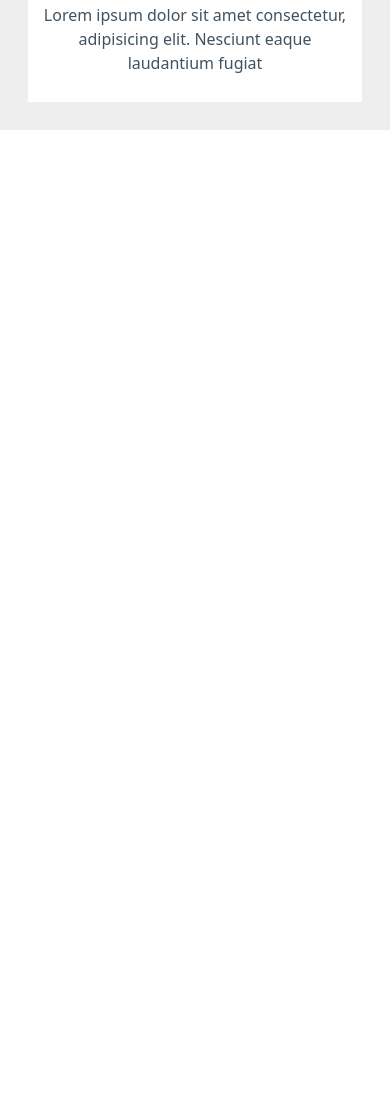
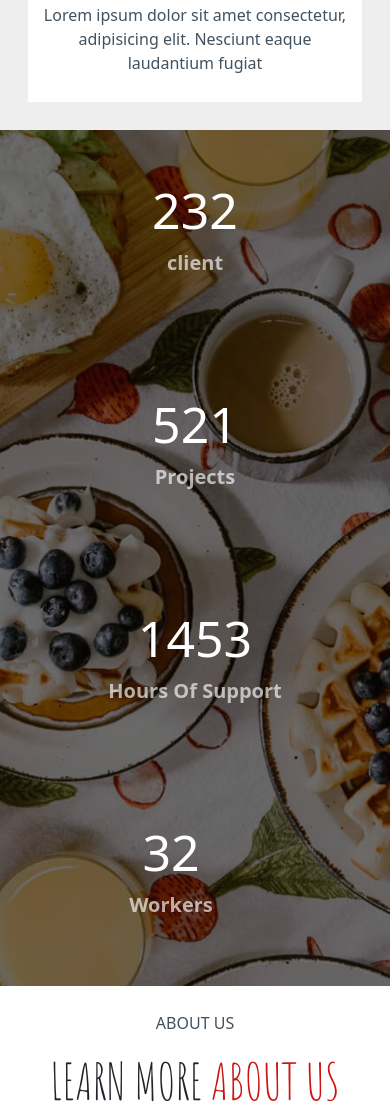
Before and after one commit to dakhamme474/amine_dakhamme_lionsresto_final, a website: page index.html in a window 390 px wide. Shown: the part 3822-4941 px from the top of the page. Before the commit the page ends 3952 px from the top, so only its background shows below. Drawn offline with nearby package versions, Linux system fonts and the light colour scheme.

Commit message:
finish sect4

```diff
--- a/index.html
+++ b/index.html
@@ -127,22 +127,54 @@
             <div class="second-cards">
                 <div class="icone-statistique"><i class="fa-solid fa-list-check" style="color: #cd1212"></i></div>
                 <p class="info-title">Corporis voluptates <br> officia eiusmod</p>
-                <p class="info-para">Lorem ipsum dolor sit amet consectetur, adipisicing elit. Nesciunt eaque laudantium fugiat</p>
+                <p class="info-para">Lorem ipsum dolor sit amet consectetur, adipisicing elit. Nesciunt eaque laudantium
+                    fugiat</p>
             </div>
             <div class="second-cards">
                 <div class="icone-statistique"><i class="fa-regular fa-gem" style="color: #cd1212"></i></div>
                 <p class="info-title">Corporis voluptates <br> officia eiusmod</p>
-                <p class="info-para">Lorem ipsum dolor sit amet consectetur, adipisicing elit. Nesciunt eaque laudantium fugiat</p>
+                <p class="info-para">Lorem ipsum dolor sit amet consectetur, adipisicing elit. Nesciunt eaque laudantium
+                    fugiat</p>
             </div>
             <div class="second-cards">
                 <div class="icone-statistique"><i class="fa-solid fa-inbox" style="color: #cd1212"></i></div>
                 <p class="info-title">Corporis voluptates <br> officia eiusmod</p>
-                <p class="info-para">Lorem ipsum dolor sit amet consectetur, adipisicing elit. Nesciunt eaque laudantium fugiat</p>
+                <p class="info-para">Lorem ipsum dolor sit amet consectetur, adipisicing elit. Nesciunt eaque laudantium
+                    fugiat</p>
             </div>
         </div>
     </section>
     <!-- -----------------------------------!end section 3 ------------------------------- -->
+    <!-- -----------------------------------*start section 4 ------------------------------- -->
+    <section class="section-4">
+        <div class="statistiques">
+            <div class="sta-num">
+                <h1>232</h1>
+                <p>client</p>
+            </div>
+            <div class="sta-num">
+                <h1>521</h1>
+                <p>Projects</p>
+            </div>
+            <div class="sta-num">
+                <h1>1453</h1>
+                <p>Hours Of Support</p>
+            </div>
+            <div class="sta-num pe-5">
+                <h1>32</h1>
+                <p>Workers</p>
+            </div>
+        </div>
+    </section>
 
+    <!-- -----------------------------------!end section 4 ------------------------------- -->
+
+    <section class="section5">
+        <p class="para-2">ABOUT US</p>
+        <div class="about-us">
+            <h1>LEARN MORE <span>ABOUT US</span></h1>
+        </div>
+    </section>
     <script src="./node_modules/bootstrap/dist/js/bootstrap.bundle.js"></script>
 </body>
 
--- a/src/sass/modules/_allmodules.scss
+++ b/src/sass/modules/_allmodules.scss
@@ -2,6 +2,6 @@
 @import "./page-1/section1";
 @import "./page-1/section2";
 @import "./page-1/section3";
-@import "./page-1/footer";
+@import "./page-1/section4";
 @import "./page-2/section-1";
 @import "./page-2/section-2";
--- /dev/null
+++ b/src/sass/modules/page-1/_section4.scss
@@ -0,0 +1,102 @@
+.section-4{
+    width: 100%;
+    height: 300px;
+    background-image: url(../../../../public/img/stats-bg.jpg);
+    background-position: center;
+    background-size: cover;
+    background-attachment: fixed;
+    background-blend-mode: hue;
+    background-color: rgba(0, 0, 0, 0.564);
+}
+.statistiques{
+    display: flex;
+    justify-content: space-around;
+    align-items: center;
+    height: 100%;
+    h1{
+        color: white;
+        font-size: 50px;
+        text-align: center;
+    }
+    p{
+        font-size: 20px;
+        color: rgba(255, 255, 255, 0.651);
+        text-align: center;
+        font-weight: bold;
+    }
+}
+
+// !media querry for large phone -------------------------------------------------
+
+@media (min-width : 375px) and (max-width : 426px) {
+    .section-4{
+        width: 100%;
+        height: auto;
+        background-image: url(../../../../public/img/stats-bg.jpg);
+        background-position: center;
+        background-size: cover;
+        background-attachment: fixed;
+        background-blend-mode: hue;
+        background-color: rgba(0, 0, 0, 0.564);
+    }
+    .statistiques{
+        display: flex;
+        justify-content: center;
+        flex-direction: column;
+        align-items: center;
+        height: 100%;
+        .sta-num{
+            margin: 50px 0;
+        }
+
+        h1{
+            color: white;
+            font-size: 50px;
+            text-align: center;
+        }
+        p{
+            font-size: 20px;
+            color: rgba(255, 255, 255, 0.651);
+            text-align: center;
+            font-weight: bold;
+        }
+    }
+}
+
+// !media querry for tablet --------------------------------------------
+
+@media (min-width : 767px) and (max-width : 1025px) {
+    .section-4{
+        width: 100%;
+        height: auto;
+        background-image: url(../../../../public/img/stats-bg.jpg);
+        background-position: center;
+        background-size: cover;
+        background-attachment: fixed;
+        background-blend-mode: hue;
+        background-color: rgba(0, 0, 0, 0.564);
+    }
+    .statistiques{
+        display: flex;
+        justify-content: center;
+
+        align-items: center;
+        height: 100%;
+        flex-wrap: wrap;
+        .sta-num{
+            margin: 60px 80px ;
+        }
+
+        h1{
+            color: white;
+            font-size: 50px;
+            text-align: center;
+        }
+        p{
+            font-size: 20px;
+            color: rgba(255, 255, 255, 0.651);
+            text-align: center;
+            font-weight: bold;
+        }
+    }
+}
```
Also changed, not shown: public/css/app.css, public/img/stats-bg.jpg (added), 1 other file.
